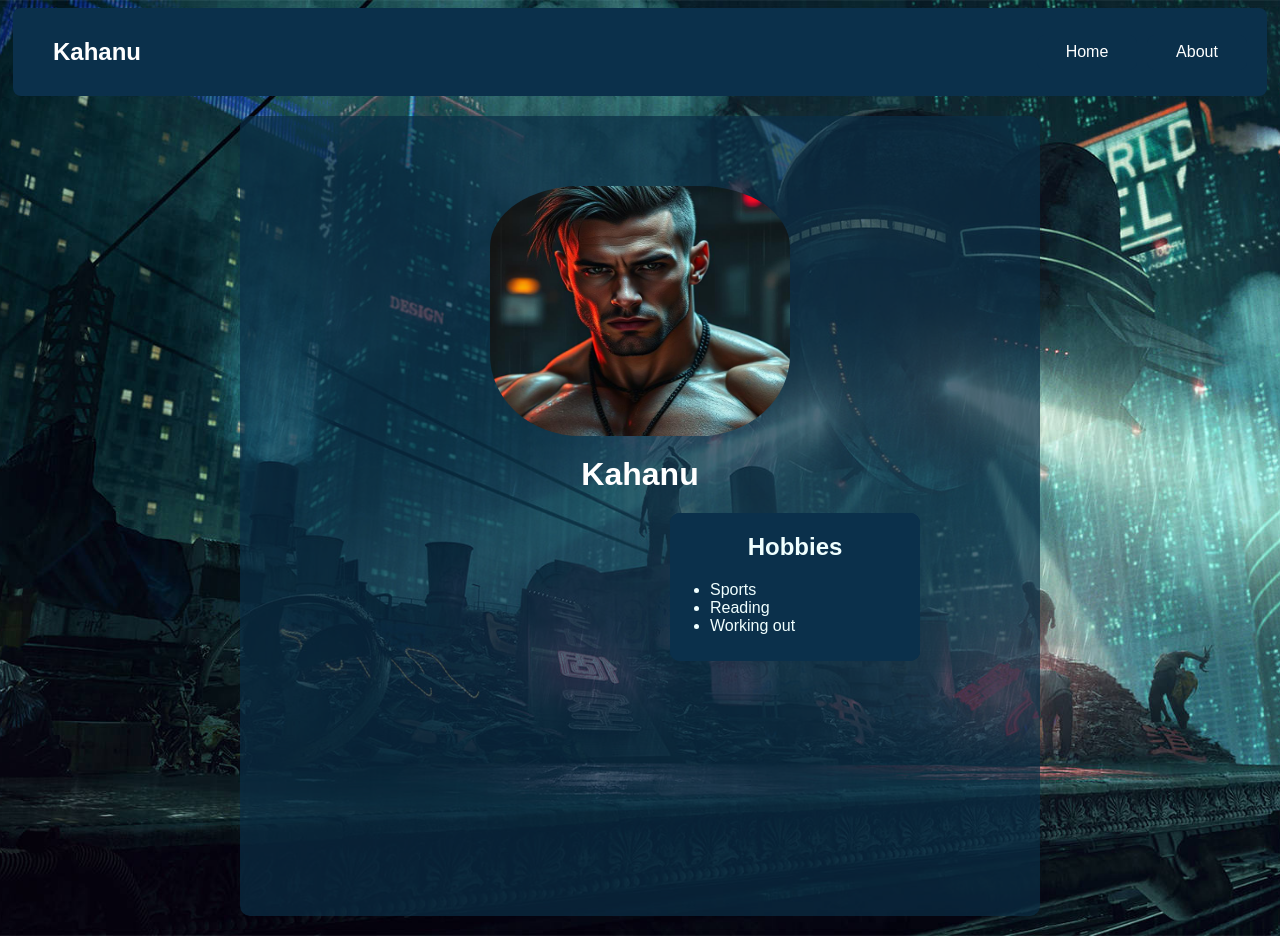
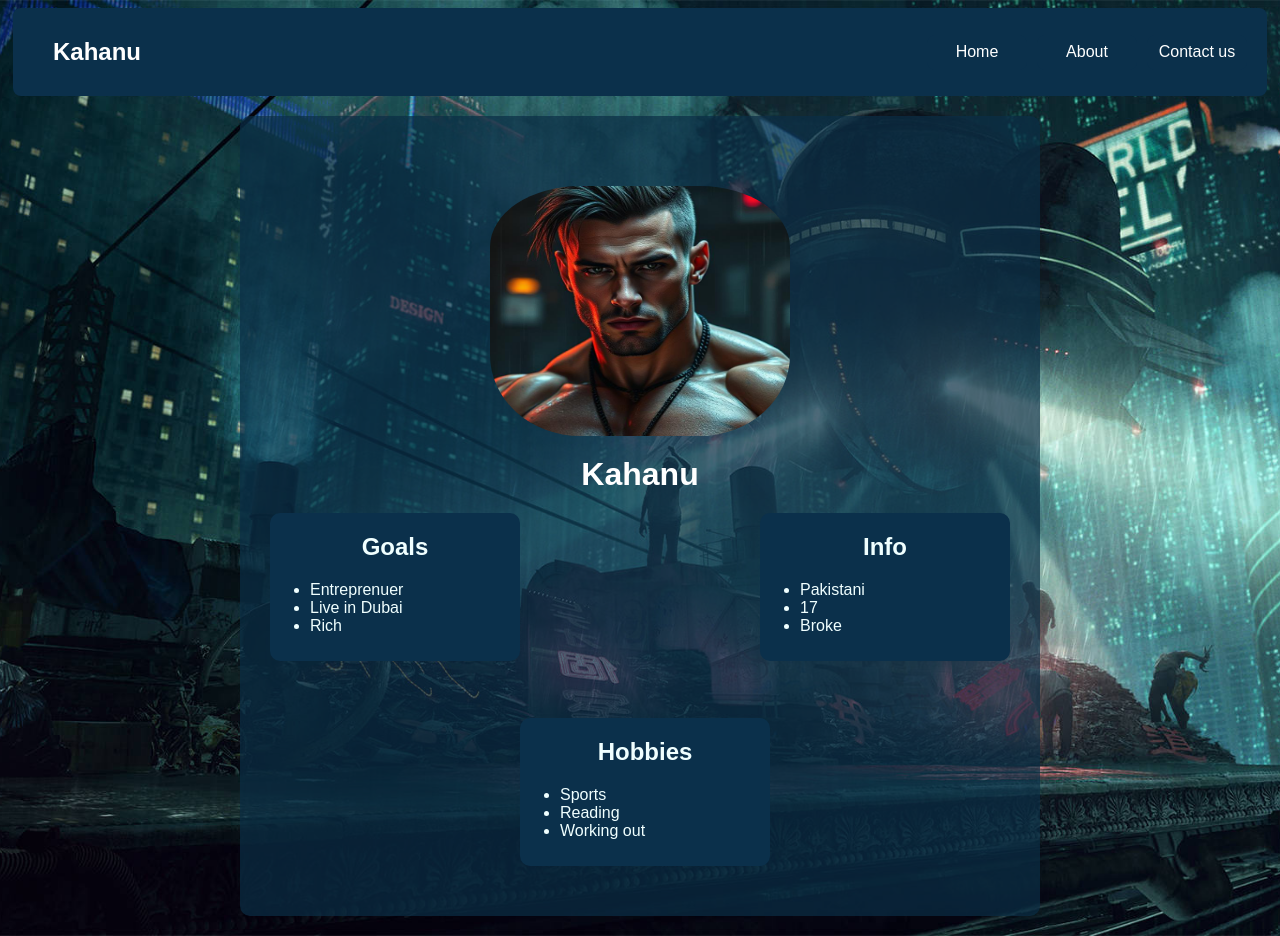
Before and after one commit to CaspienMorrocus/HTML-Project, a plain HTML site: page About.html in a window 1280 px wide. Drawn offline with Linux system fonts and the light colour scheme.

Commit message:
added contact page

```diff
--- a/About.html
+++ b/About.html
@@ -12,6 +12,7 @@
 
                 <button><a href="index.html">Home</a></button>
                 <button><a href="signin.html">About</a></button>
+                <button ><a href="https://docs.google.com/forms/d/e/1FAIpQLSfOVo20KYCVq0Rd3m1GM35_v86ap0wwQ34mXGLusCkQ08C5cQ/viewform?usp=dialog" target="_blank">Contact us</a></button>
 
             </li>
         </ul>
--- a/style.css
+++ b/style.css
@@ -206,21 +206,58 @@ ul.signinhead h1 {
     width: 40px;
 }
 
-.goals, .info, .hobbies {
+.goals {
     background-color: #0b304b;
     border-radius: 10px;
-    width: 250px;
+    width: 250;
     color: azure;
     position: absolute;
+    left: 0;
     margin-left: 30px;
 }
 
-.goals h2, .info h2, .hobbies h2 {
+.goals h2{
     text-align: center;
 }
 
-.goals ul, .info ul, .hobbies ul {
-    padding-bottom: 10px;
+.goals ul{
+    padding-bottom: 10;
+}
+
+.info {
+    background-color: #0b304b;
+    border-radius: 10px;
+    width: 250;
+    color: azure;
+    position: absolute;
+    right: 0;
+    margin-right: 30px;
+}
+
+.info h2{
+    text-align: center;
+}
+
+.info ul{
+    padding-bottom: 10;
+}
+
+.hobbies {
+    background-color: #0b304b;
+    border-radius: 10px;
+    width: 250;
+    color: azure;
+    position: absolute;
+    left: 35%;
+    bottom: 50;
+}
+
+.hobbies h2{
+    text-align: center;
+}
+
+.hobbies ul{
+    padding-bottom: 10;
 }
 
 @media only screen and (max-width: 1024px) {
```
Also changed, not shown: index.html (+3 -0 lines).
